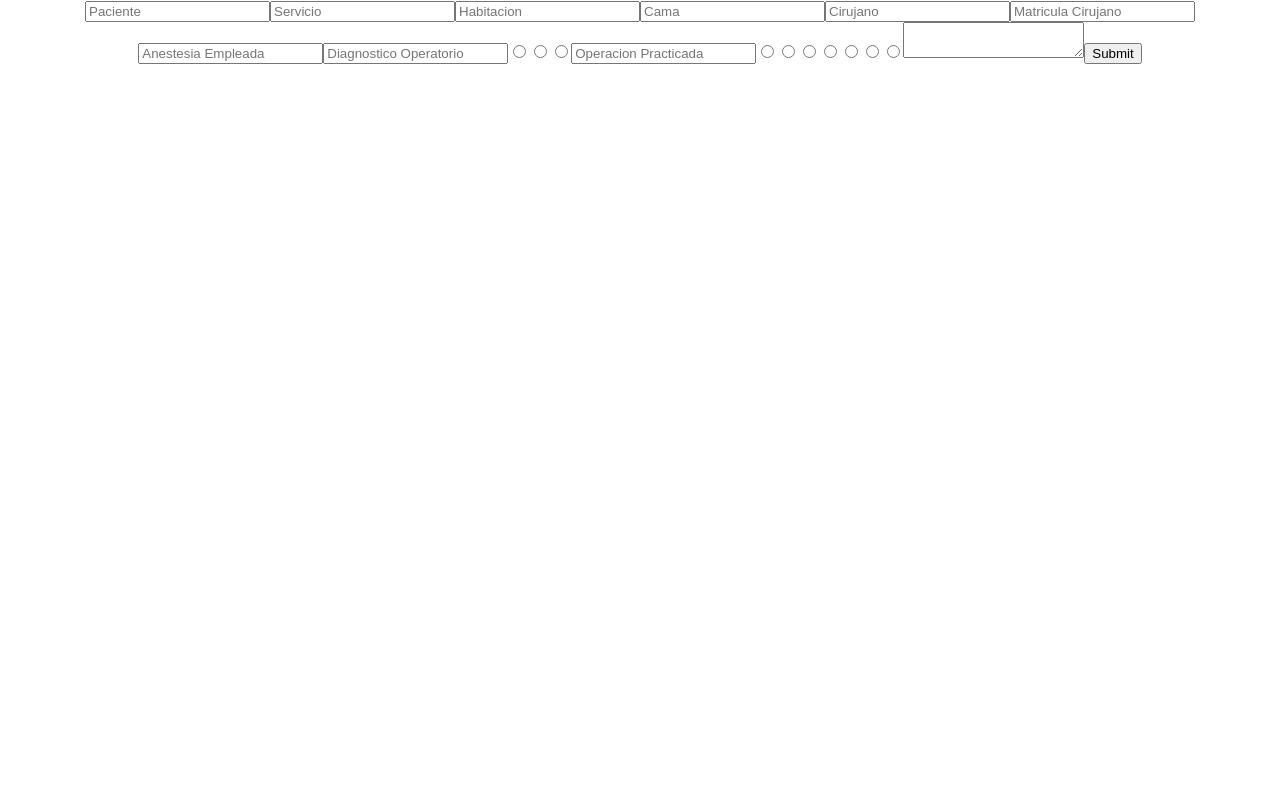
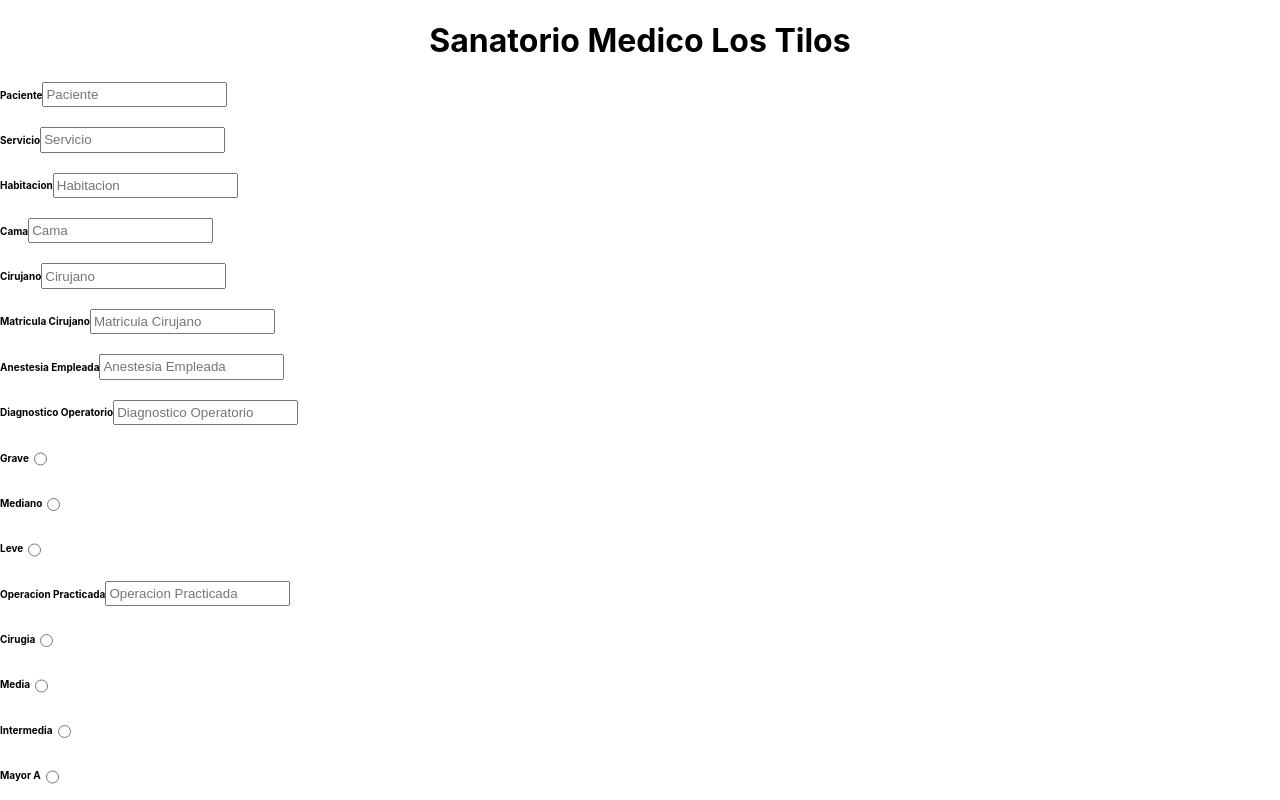
Before and after one commit to deividcingolani/clinica, a React (Create React App) app: page / in a window 1280 px wide. Shown: the top 800 px of the page. Built offline with nearby package versions, Linux system fonts and the light colour scheme.

Commit message:
add more data

```diff
--- a/src/App.js
+++ b/src/App.js
@@ -1,5 +1,5 @@
 import "./App.css";
-import FormClinica from "./FormClinica";
+import FormClinica from "./components/FormClinica";
 
 function App() {
   return (
--- a/src/FormClinica.js
+++ /dev/null
@@ -1,37 +0,0 @@
-import React from 'react';
-import { useForm } from 'react-hook-form';
-
-export default function FormClinica() {
-  const { register, handleSubmit, formState: { errors } } = useForm();
-  const onSubmit = data => console.log(data);
-  console.log(errors);
-
-  return (
-    <form onSubmit={handleSubmit(onSubmit)}>
-      <input type="text" placeholder="Paciente" {...register("Paciente", {required: true, maxLength: 80})} />
-      <input type="text" placeholder="Servicio" {...register("Servicio", {required: true, maxLength: 100})} />
-      <input type="text" placeholder="Habitacion" {...register("Habitacion", {required: true, pattern: /^\S+@\S+$/i})} />
-      <input type="tel" placeholder="Cama" {...register("Cama", {required: true, maxLength: 12})} />
-      <input type="text" placeholder="Cirujano" {...register("Cirujano", {required: true})} />
-      <input type="number" placeholder="Matricula Cirujano" {...register("Matricula Cirujano", {required: true})} />
-      <input type="text" placeholder="Anestesia Empleada" {...register("Anestesia Empleada", {})} />
-      <input type="text" placeholder="Diagnostico Operatorio" {...register("Diagnostico Operatorio", {})} />
-
-      <input {...register} type="radio" value="Grave" />
-      <input {...register} type="radio" value="Mediano" />
-      <input {...register} type="radio" value="Leve" />
-      <input type="text" placeholder="Operacion Practicada" {...register("Operacion Practicada", {})} />
-
-      <input {...register} type="radio" value="Cirugia" />
-      <input {...register} type="radio" value=" Media" />
-      <input {...register} type="radio" value=" Intermedia" />
-      <input {...register} type="radio" value=" Mayor A" />
-      <input {...register} type="radio" value=" Mayor B" />
-      <input {...register} type="radio" value=" Mayor C" />
-      <input {...register} type="radio" value=" Gran Cirujia" />
-      <textarea {...register("Detalle de operacion", {})} />
-
-      <input type="submit" />
-    </form>
-  );
-}
--- /dev/null
+++ b/src/components/FormClinica.js
@@ -0,0 +1,159 @@
+import React from "react";
+import { useForm } from "react-hook-form";
+import "./formClinica.css";
+
+export default function FormClinica() {
+  const {
+    register,
+    handleSubmit,
+    formState: { errors },
+  } = useForm();
+  const onSubmit = (data) => console.log(data);
+  console.log(errors);
+
+  return (
+    <>
+      <h1>Sanatorio Medico Los Tilos </h1>
+      <form onSubmit={handleSubmit(onSubmit)}>
+        <div className="row">
+          <h1 className="label">Paciente</h1>
+          <input
+            type="text"
+            placeholder="Paciente"
+            {...register("Paciente", { required: true, maxLength: 80 })}
+          />
+        </div>
+        <div className="row">
+          <h1 className="label">Servicio</h1>
+
+          <input
+            type="text"
+            placeholder="Servicio"
+            {...register("Servicio", { required: true, maxLength: 100 })}
+          />
+        </div>
+        <div className="row">
+          <h1 className="label">Habitacion</h1>
+
+          <input
+            type="text"
+            placeholder="Habitacion"
+            {...register("Habitacion", {
+              required: true,
+              pattern: /^\S+@\S+$/i,
+            })}
+          />
+        </div>
+        <div className="row">
+          <h1 className="label">Cama</h1>
+
+          <input
+            type="tel"
+            placeholder="Cama"
+            {...register("Cama", { required: true, maxLength: 12 })}
+          />
+        </div>
+        <div className="row">
+          <h1 className="label">Cirujano</h1>
+          <input
+            type="text"
+            placeholder="Cirujano"
+            {...register("Cirujano", { required: true })}
+          />
+        </div>
+        <div className="row">
+          <h1 className="label">Matricula Cirujano</h1>
+
+          <input
+            type="number"
+            placeholder="Matricula Cirujano"
+            {...register("Matricula Cirujano", { required: true })}
+          />
+        </div>
+        <div className="row">
+          <h1 className="label">Anestesia Empleada</h1>
+
+          <input
+            type="text"
+            placeholder="Anestesia Empleada"
+            {...register("Anestesia Empleada", {})}
+          />
+        </div>
+        <div className="row">
+          <h1 className="label">Diagnostico Operatorio</h1>
+
+          <input
+            type="text"
+            placeholder="Diagnostico Operatorio"
+            {...register("Diagnostico Operatorio", {})}
+          />
+        </div>
+        <div className="row">
+          <h1 className="label">Grave</h1>
+
+          <input {...register} type="radio" value="Grave" />
+        </div>
+        <div className="row">
+          <h1 className="label">Mediano</h1>
+
+          <input {...register} type="radio" value="Mediano" />
+        </div>
+        <div className="row">
+          <h1 className="label">Leve</h1>
+
+          <input {...register} type="radio" value="Leve" />
+        </div>
+        <div className="row">
+          <h1 className="label">Operacion Practicada</h1>
+
+          <input
+            type="text"
+            placeholder="Operacion Practicada"
+            {...register("Operacion Practicada", {})}
+          />
+        </div>
+        <div className="row">
+          <h1 className="label">Cirugia</h1>
+
+          <input {...register} type="radio" value="Cirugia" />
+        </div>
+        <div className="row">
+          <h1 className="label">Media</h1>
+
+          <input {...register} type="radio" value=" Media" />
+        </div>
+        <div className="row">
+          <h1 className="label">Intermedia</h1>
+
+          <input {...register} type="radio" value=" Intermedia" />
+        </div>
+        <div className="row">
+          <h1 className="label">Mayor A</h1>
+
+          <input {...register} type="radio" value=" Mayor A" />
+        </div>
+        <div className="row">
+          <h1 className="label">Mayor B</h1>
+
+          <input {...register} type="radio" value=" Mayor B" />
+        </div>
+        <div className="row">
+          <h1 className="label">Mayor C</h1>
+
+          <input {...register} type="radio" value=" Mayor C" />
+        </div>
+        <div className="row">
+          <h1 className="label">Gran Cirujia</h1>
+
+          <input {...register} type="radio" value=" Gran Cirujia" />
+        </div>
+        <div className="row">
+          <h1 className="label">Detalle de operacion</h1>
+
+          <textarea {...register("Detalle de operacion", {})} />
+        </div>
+        <input type="submit" className="button-send" />
+      </form>
+    </>
+  );
+}
--- /dev/null
+++ b/src/components/formClinica.css
@@ -0,0 +1,13 @@
+.row{
+    display: flex;
+    flex-direction: row;
+    margin-bottom: 20px;
+}
+
+form{
+    display: flex;
+    flex-direction: column;
+}
+.label{
+    font-size: 10px;
+}
```
